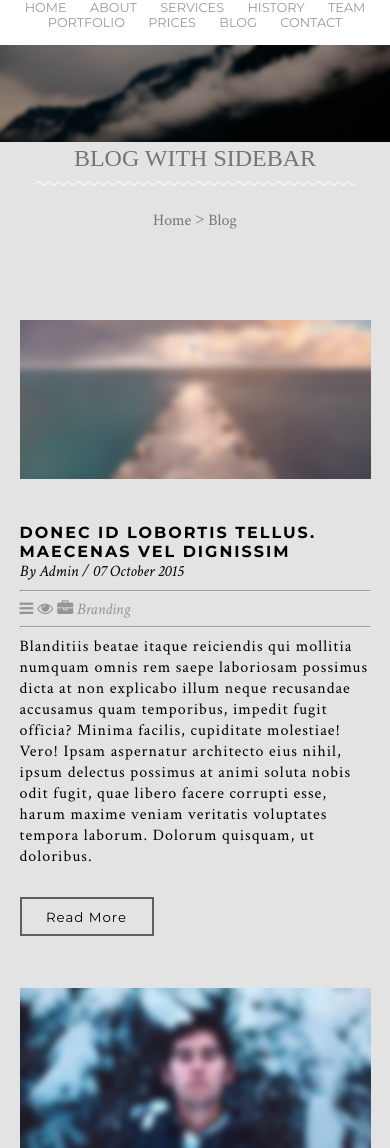
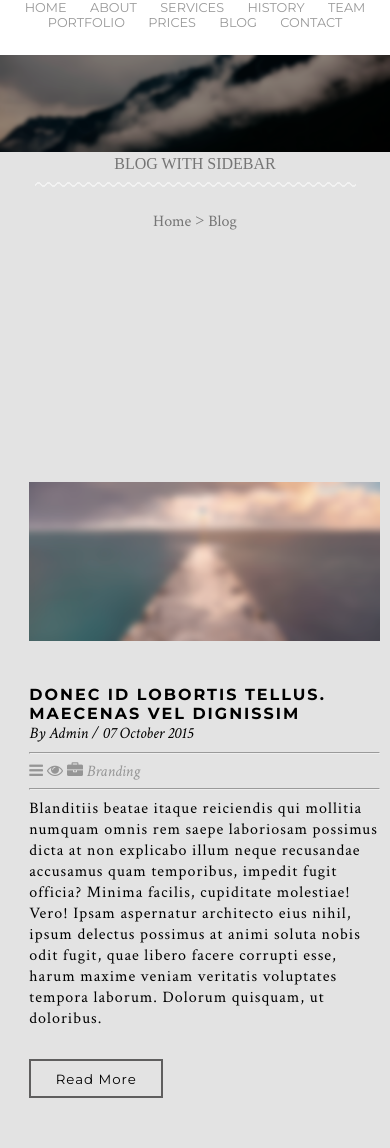
Before and after one commit to lunareclipse8/lunareclipse8.github.io, a plain HTML site: page index.html in a window 390 px wide. Shown: the top 1148 px of the page. Drawn offline with Linux system fonts and the light colour scheme.

Commit message:
Update testnew.css

```diff
--- a/testnew.css
+++ b/testnew.css
@@ -52,7 +52,7 @@ h2 {
 }
 
 
-@media screen and (max-width: 1000px), (min-width: ) {
+@media screen and (max-width: 1024px), (min-width: ) {
 
 .main-content .sidebar {
  	display: none;
@@ -63,7 +63,7 @@ h2 {
 	}
 
 .header-bg-container .header-bg-name {
-	font-size: 150%;
+	/* font-size: 150%; */
 	}
 
 .footer-container-left {
@@ -72,7 +72,7 @@ h2 {
 
 }
 
-@media screen and (max-width: 1000px), (min-width: ) {
+@media screen and (max-width: 320px), (min-width:) {
 	.main-content .main {
 	margin-left: 5%;
 	}
@@ -122,6 +122,58 @@ h2 {
 
 }
 
+@media screen and (max-width: 1280px) {
+	.header-top .social-media {
+		display: none;
+	}
+}
+
+@media screen and (max-width: 1024px) {
+	.header-top .header-logo {
+		display: none;
+	}
+}
+
+
+@media screen and (max-width: 900px) {
+	 .header-bg-container
+	 .header-bg-name {
+		font-size: 150%;
+	}
+}
+
+@media screen and (max-width: 800px) {
+	 .header-bg-container
+	 .header-bg-name  {
+		font-size: 120%;
+	}
+}
+
+@media screen and (max-width: 760px) {
+	 .header-bg-container
+	 .header-bg-name {
+		font-size: 100%;
+	}
+}
+
+@media screen and (max-width: 760px) {
+	 .header-bg-container {
+
+	}
+}
+
+@media screen and (max-width: 420px) {
+	.header-bg-container
+	 .header-bg-name,
+	 .header-bg-container
+	 .header-bg-name-bottom-left,
+	 .header-bg-container
+	 .symbol,
+	 .header-bg-container
+	 .header-bg-name-bottom-right {
+		color: #757575;
+	 }
+}
 
 
 .wrapper {
@@ -132,13 +184,13 @@ h2 {
 				/* HEADER */
 
 .header {
-	height: 396px;
+	height: 396px; /* 51% */
 }
 
 .header-top {
 	font-family: 'Montserrat';
-	background-color: #ffffff;
-	height: 14%;
+	background-color: #fff;
+	min-height: 14%;
 	text-align: center;
 }
 
@@ -185,6 +237,10 @@ h2 {
 
 .menu-link-text span {
 
+}
+
+.menu-link-text:hover {
+	border-bottom: 1px solid #999999;
 }
 
 .social-media {
@@ -351,6 +407,9 @@ h2 {
 	background: #e3e3e3;
 	width: 10%;
 	display: inline-block;
+	/* position: absolute;
+	right: -12px;
+	top: 490px; */
 }
 
 .sidebar .fa-search {
@@ -581,7 +640,7 @@ h2 {
 	font-family: 'Crimson Text';
 	font-style: italic;
 	font-size: 100%;
-	padding-left: 22px;
+	padding-left: 2.2%;
 }
 
 
@@ -595,7 +654,7 @@ h2 {
 }
 
 .footer-form-message {
-	width: 77.8%;
+	width: 78%;
 	height: 96px;
 }
 
```
